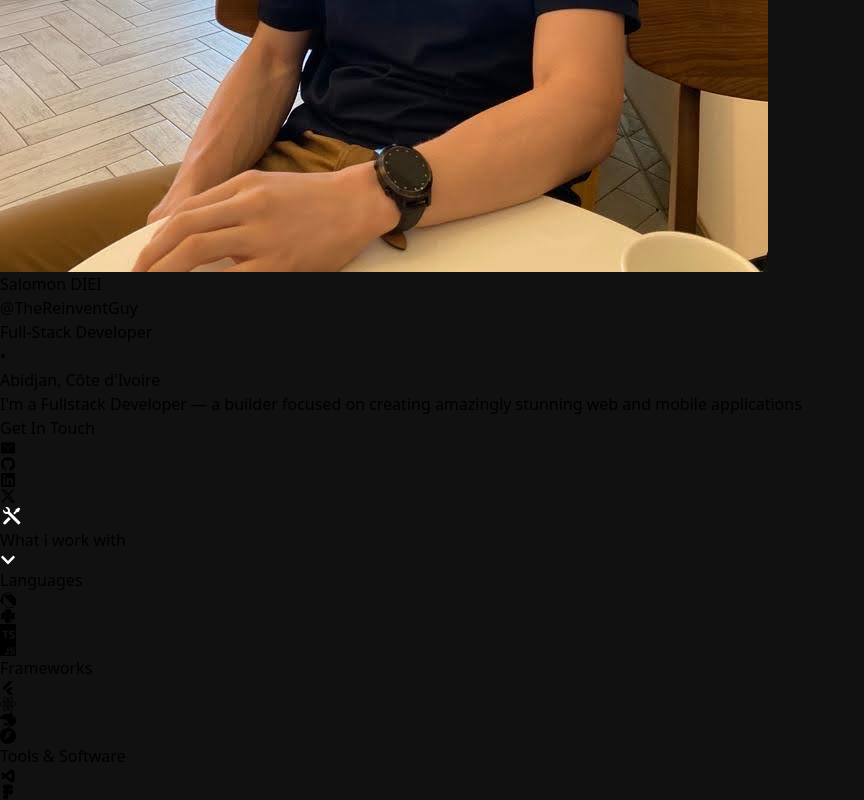
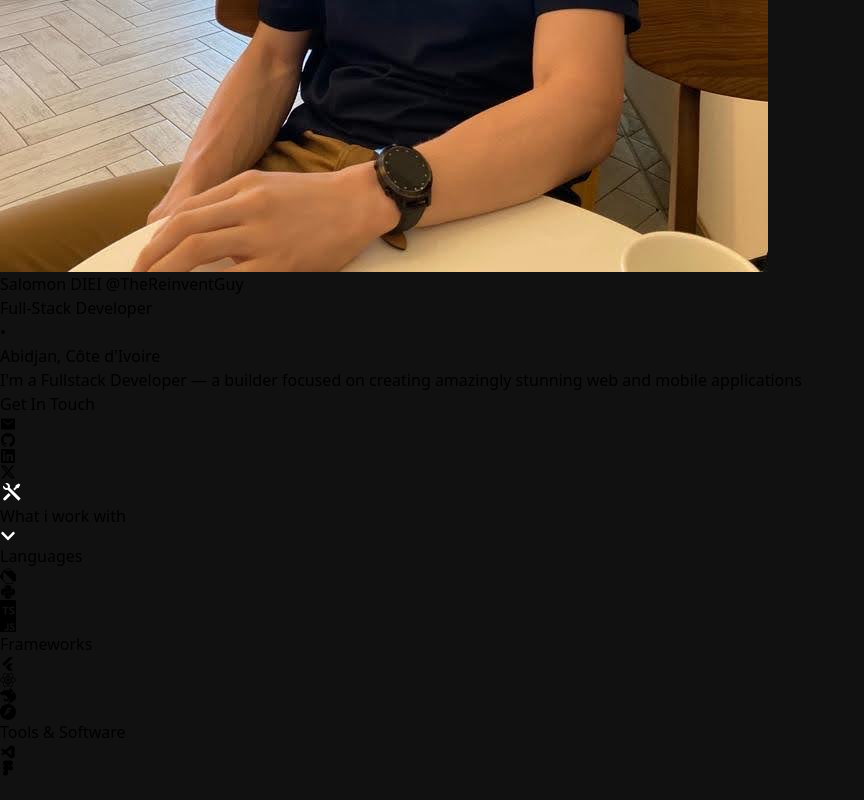
Before and after one commit to Salomondiei08/My-Portfolio, a React (Vite) app: page / in a window 1280 px wide. Shown: the part 752-1552 px from the top of the page, without its empty margins (0-864 px from the left). After the commit the page ends 1528 px from the top, so only its background shows below. Built offline with nearby package versions, Linux system fonts and the light colour scheme.

Commit message:
fix: fiix h2 tag bug

```diff
--- a/src/components/Name.tsx
+++ b/src/components/Name.tsx
@@ -9,9 +9,9 @@ const Name = ({ fname, lname }: NameProps) => {
       <div className="container mx-auto w-full flex justify-center mt-6 text-center">
         <h2 className="text-white text-3xl font-sans font-normal">
           {fname + " " + lname}
-          <h2 className="text-gray-400 sm:text-2xl font-sans font-normal">
-            {"@TheReinventGuy"}
-          </h2>
+          <span className="text-gray-400 sm:text-2xl font-sans font-normal">
+            {" @TheReinventGuy"}
+          </span>
         </h2>
       </div>
     </>
```
Also changed, not shown: 1 other file (tests, documents, lock files or other folders).
